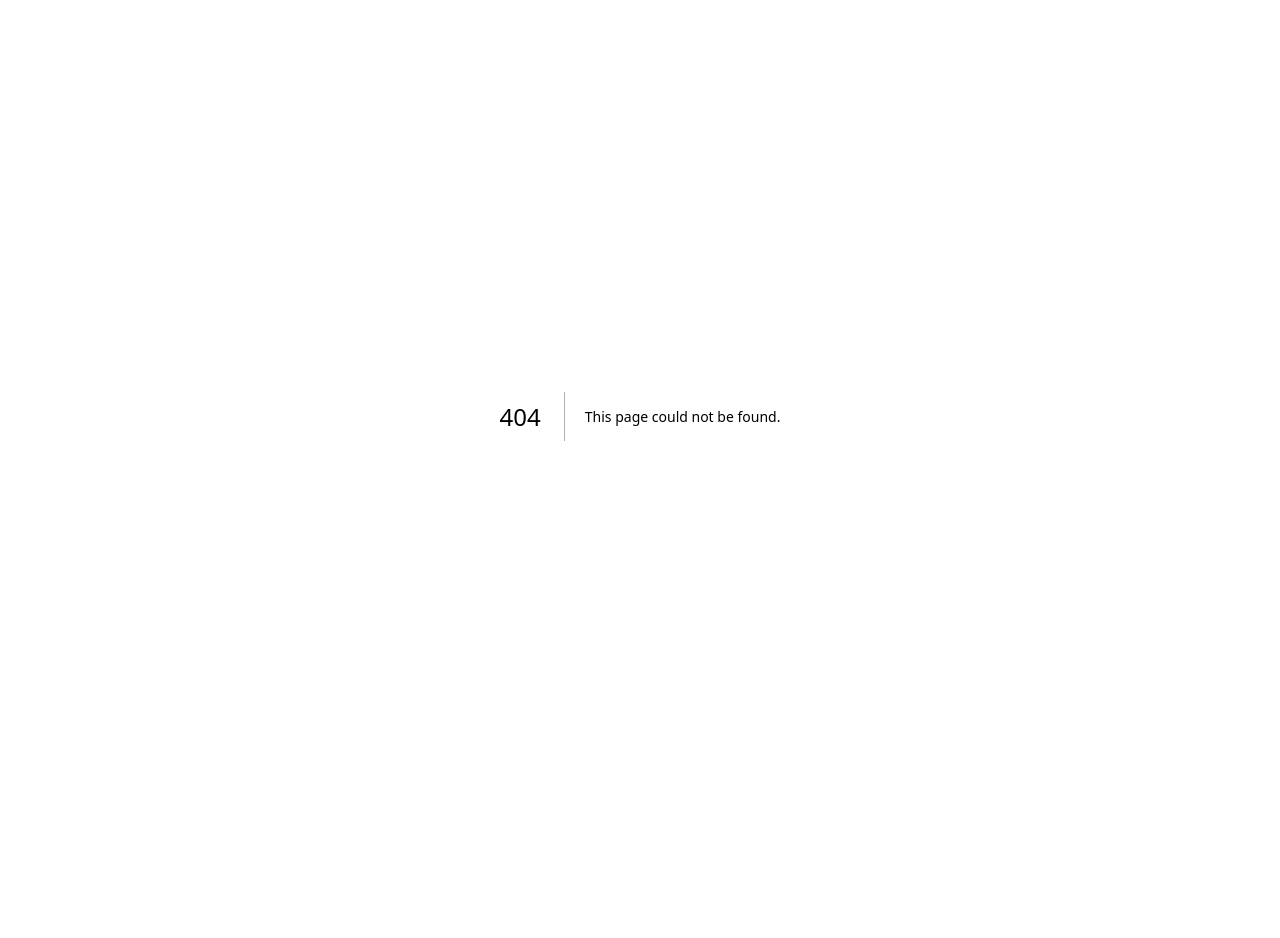
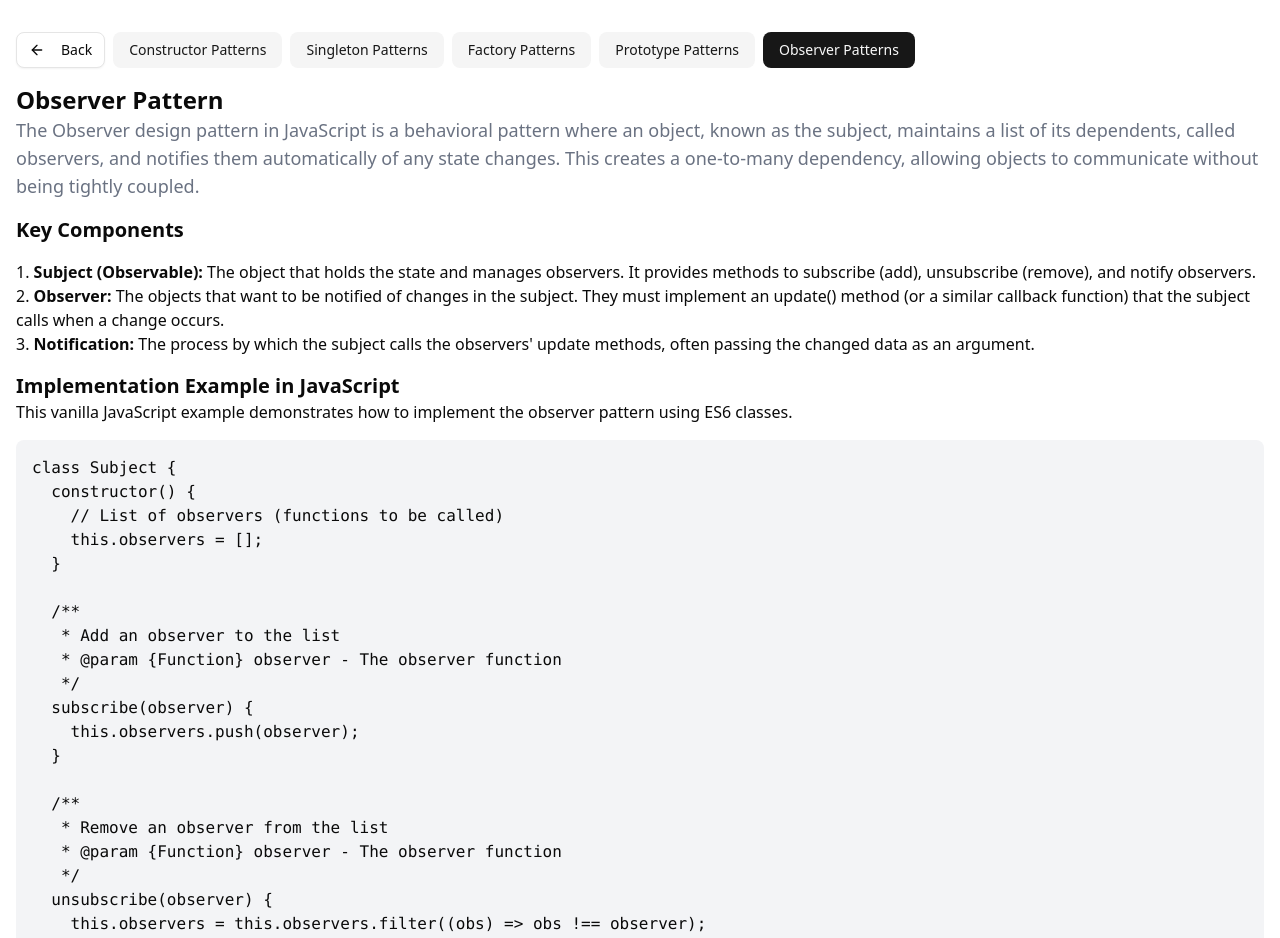
Before and after one commit to hhhiteshhh/js-design-patterns, a Next.js app: page /observer-patterns in a window 1280 px wide. Before the commit this address had no page. Shown: the top 938 px of the page. Before the commit the page ends 832 px from the top, so only its background shows below. Built offline with nearby package versions, Linux system fonts and the light colour scheme.

Commit message:
observer pattern done

```diff
--- /dev/null
+++ b/app/(design patterns)/observer-patterns/page.tsx
@@ -0,0 +1,107 @@
+import LiveExample from "@/components/observer-patterns/LiveExample";
+import React from "react";
+
+function ObserverPattern() {
+  return (
+    <div className="mt-4">
+      <h1 className="text-2xl font-bold">Observer Pattern</h1>
+      <p className="text-gray-500 text-lg">
+        The Observer design pattern in JavaScript is a behavioral pattern where
+        an object, known as the subject, maintains a list of its dependents,
+        called observers, and notifies them automatically of any state changes.
+        This creates a one-to-many dependency, allowing objects to communicate
+        without being tightly coupled.
+      </p>
+      <div className="mt-4">
+        <h2 className="text-xl font-bold">Key Components</h2>
+        <ul className="my-4 list-decimal list-inside">
+          <li>
+            <span className="font-bold">Subject (Observable): </span>
+            The object that holds the state and manages observers. It provides
+            methods to subscribe (add), unsubscribe (remove), and notify
+            observers.
+          </li>
+          <li>
+            <span className="font-bold">Observer: </span>
+            The objects that want to be notified of changes in the subject. They
+            must implement an update() method (or a similar callback function)
+            that the subject calls when a change occurs.
+          </li>
+          <li>
+            <span className="font-bold">Notification: </span>
+            The process by which the subject calls the observers' update
+            methods, often passing the changed data as an argument.
+          </li>
+        </ul>
+        <h2 className="text-xl font-bold">
+          Implementation Example in JavaScript
+        </h2>
+        <p>
+          This vanilla JavaScript example demonstrates how to implement the
+          observer pattern using ES6 classes.
+        </p>
+
+        <pre className="overflow-auto bg-gray-100 p-4 rounded-md mt-4">
+          <code>{`class Subject {
+  constructor() {
+    // List of observers (functions to be called)
+    this.observers = [];
+  }
+
+  /**
+   * Add an observer to the list
+   * @param {Function} observer - The observer function
+   */
+  subscribe(observer) {
+    this.observers.push(observer);
+  }
+
+  /**
+   * Remove an observer from the list
+   * @param {Function} observer - The observer function
+   */
+  unsubscribe(observer) {
+    this.observers = this.observers.filter((obs) => obs !== observer);
+  }
+
+  /**
+   * Notify all observers of a change
+   * @param {*} data - The data to pass to observers
+   */
+  notify(data) {
+    this.observers.forEach((observer) => observer(data));
+  }
+}
+
+// Observers can be simple functions
+const logger = (data) => {
+  console.log(\`\${new Date().toLocaleTimeString()}: \${data}\`);
+};
+
+const alerter = (data) => {
+  alert(\`Update received: \${data}\`);
+};
+
+// Usage
+const newsFeed = new Subject();
+
+// Subscribe observers
+newsFeed.subscribe(logger);
+newsFeed.subscribe(alerter);
+
+// A state change triggers notification
+newsFeed.notify("Breaking News: New JavaScript Pattern Article Published!");
+
+// An observer can unsubscribe dynamically
+newsFeed.unsubscribe(alerter);
+
+newsFeed.notify("Another update, but alerter won't see this.");
+`}</code>
+        </pre>
+      </div>
+      <LiveExample />
+    </div>
+  );
+}
+
+export default ObserverPattern;
--- a/components/Navbar.tsx
+++ b/components/Navbar.tsx
@@ -29,12 +29,17 @@ const patterns: Pattern[] = [
     path: "/prototype-patterns",
     name: "Prototype Patterns",
   },
+  {
+    id: 5,
+    path: "/observer-patterns",
+    name: "Observer Patterns",
+  },
 ];
 function Navbar() {
   const pathname = usePathname();
   const isHome = pathname === "/";
   return (
-    <div className="mt-4 flex gap-2">
+    <div className="mt-4 flex gap-2 flex-wrap">
       {!isHome && <BackButton />}
       {patterns.map((pattern) => (
         <LinkButton key={pattern.id} pattern={pattern} />
--- /dev/null
+++ b/components/observer-patterns/Body.tsx
@@ -0,0 +1,28 @@
+"use client";
+import { useEffect, useState } from "react";
+import loginObservable from "./observer";
+
+function Body() {
+  const [isLoggedIn, setIsLoggedIn] = useState(false);
+
+  const onLoginStateChanged = (isLoggedIn:boolean) => {
+    setIsLoggedIn(isLoggedIn);
+    console.log("Login state changed in Body", isLoggedIn);
+  };
+
+  useEffect(() => {
+    loginObservable.subscribe(onLoginStateChanged);
+    return () => {
+      loginObservable.unsubscribe(onLoginStateChanged);
+    };
+  }, [loginObservable]);
+  return (
+    <div className="h-96">
+      {isLoggedIn
+        ? "This is a observer design pattern design."
+        : "You need to log in"}
+    </div>
+  );
+}
+
+export default Body;
--- /dev/null
+++ b/components/observer-patterns/Footer.tsx
@@ -0,0 +1,29 @@
+"use client";
+import { useEffect, useState } from "react";
+import loginObservable from "./observer";
+
+function Footer() {
+  const [isLoggedIn, setIsLoggedIn] = useState(false);
+
+  const onLoginStateChanged = (isLoggedIn: boolean) => {
+    setIsLoggedIn(isLoggedIn);
+    console.log("Login state changed in Body", isLoggedIn);
+  };
+
+  useEffect(() => {
+    loginObservable.subscribe(onLoginStateChanged);
+    return () => {
+      loginObservable.unsubscribe(onLoginStateChanged);
+    };
+  }, [loginObservable]);
+  return (
+    <div className="bg-gray-500 text-center text-white">
+      <p>
+        This is a footer.{" "}
+        <span>{isLoggedIn ? "Enjoy" : "You need to log in"}</span>
+      </p>
+    </div>
+  );
+}
+
+export default Footer;
--- /dev/null
+++ b/components/observer-patterns/Header.tsx
@@ -0,0 +1,43 @@
+"use client";
+import { useEffect, useState } from "react";
+import { Button } from "../ui/button";
+import loginObservable from "./observer";
+
+function Header() {
+  const [isLoggedIn, setIsLoggedIn] = useState(false);
+  useEffect(() => {
+    loginObservable.subscribe(onLoginStateChanged);
+    return () => {
+      loginObservable.unsubscribe(onLoginStateChanged);
+    };
+  }, [loginObservable]);
+  const onLoginStateChanged = (isLoggedIn: boolean) => {
+    setIsLoggedIn(isLoggedIn);
+    console.log("Login state changed in Header", isLoggedIn);
+  };
+  return (
+    <div className="flex items-center justify-between bg-gray-300 mt-5 p-2">
+      <p>This is a header</p>
+
+      {isLoggedIn ? (
+        <Button
+          onClick={() => {
+            loginObservable.notify(false);
+          }}
+        >
+          Logout
+        </Button>
+      ) : (
+        <Button
+          onClick={() => {
+            loginObservable.notify(true);
+          }}
+        >
+          Log in
+        </Button>
+      )}
+    </div>
+  );
+}
+
+export default Header;
--- /dev/null
+++ b/components/observer-patterns/LiveExample.tsx
@@ -0,0 +1,15 @@
+import Body from "./Body";
+import Footer from "./Footer";
+import Header from "./Header";
+
+function LiveExample() {
+  return (
+    <div className="flex flex-col h-full">
+      <Header />
+      <Body />
+      <Footer />
+    </div>
+  );
+}
+
+export default LiveExample;
--- /dev/null
+++ b/components/observer-patterns/observer.tsx
@@ -0,0 +1,20 @@
+type ObserverFn<T = any> = (value: T) => void;
+
+class LoginObservable {
+  private observers: ObserverFn[] = [];
+
+  subscribe(func: ObserverFn) {
+    this.observers.push(func);
+    // Optionally: console.log(this.observers);
+  }
+
+  unsubscribe(func: ObserverFn) {
+    this.observers = this.observers.filter((f) => f !== func);
+  }
+
+  notify(value: any) {
+    this.observers.forEach((observer) => observer(value));
+  }
+}
+
+export default new LoginObservable();
```
